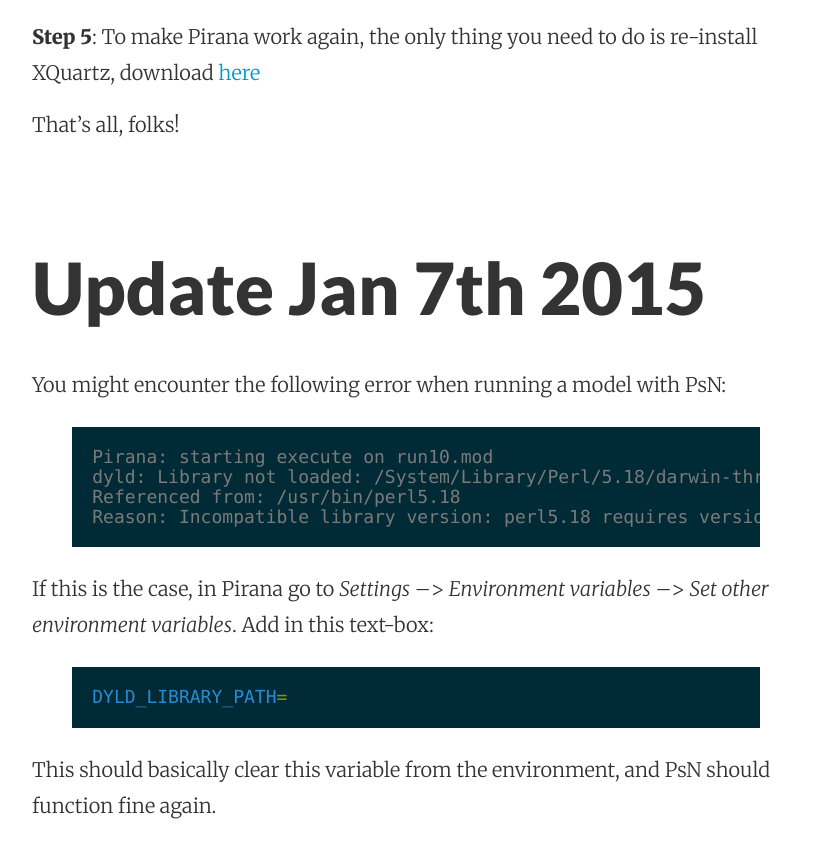
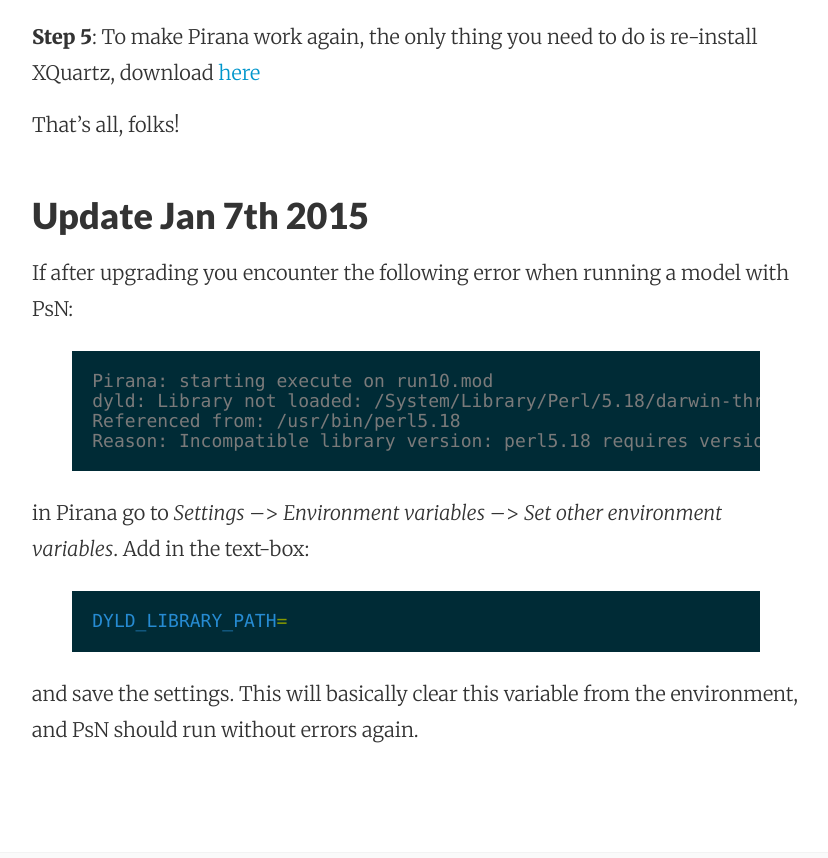
Before and after one commit to ronkeizer/ronkeizer.github.io, a Jekyll site: the page built from _posts/2014-11-05-upgrading-to-yosemite.markdown, in a window 1280 px wide and 900 px high, scrolled down 1881 px. Shown: the top 858 px of the window, without its empty margins (224-1052 px from the left). Built offline with Jekyll 4.4.1, drawn with Linux system fonts in a browser that asks for light colours; nearby versions of some CDN libraries; comment, search, counter and statistics services are not loaded.

Commit message:
another small update

```diff
--- a/_posts/2014-11-05-upgrading-to-yosemite.markdown
+++ b/_posts/2014-11-05-upgrading-to-yosemite.markdown
@@ -48,9 +48,9 @@
 
 That's all, folks!
 
-# Update Jan 7th 2015
+### Update Jan 7th 2015
 
-You might encounter the following error when running a model with PsN:
+If after upgrading you encounter the following error when running a model with PsN:
 
 {% highlight bash %}
 Pirana: starting execute on run10.mod
@@ -59,11 +59,11 @@
 Reason: Incompatible library version: perl5.18 requires version 5.18.0 or later, but libperl.dylib provides version 5.16.0
 {% endhighlight %}
 
-If this is the case, in Pirana go to _Settings_ --> _Environment variables_ --> _Set other environment variables_.
-Add in this text-box:
+in Pirana go to _Settings_ --> _Environment variables_ --> _Set other environment variables_.
+Add in the text-box:
 
 {% highlight bash %}
 DYLD_LIBRARY_PATH=
 {% endhighlight %}
 
-This should basically clear this variable from the environment, and PsN should function fine again.
+and save the settings. This will basically clear this variable from the environment, and PsN should run without errors again.
```
Also changed, not shown: 10 other files.
